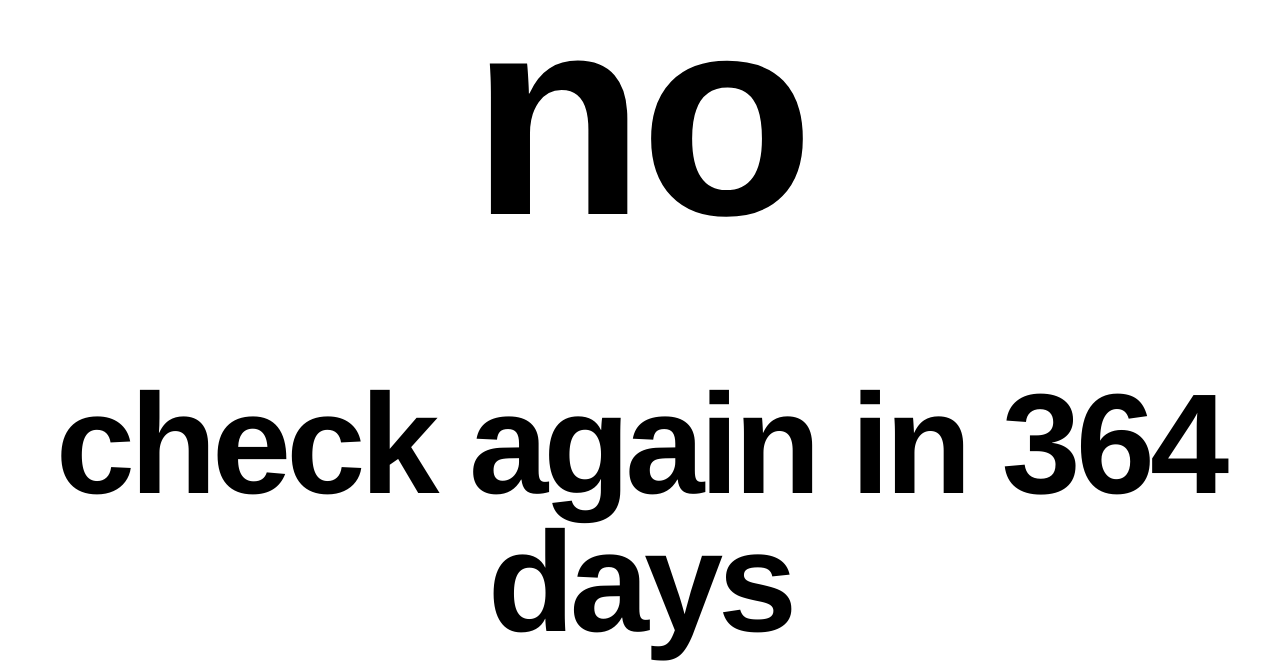
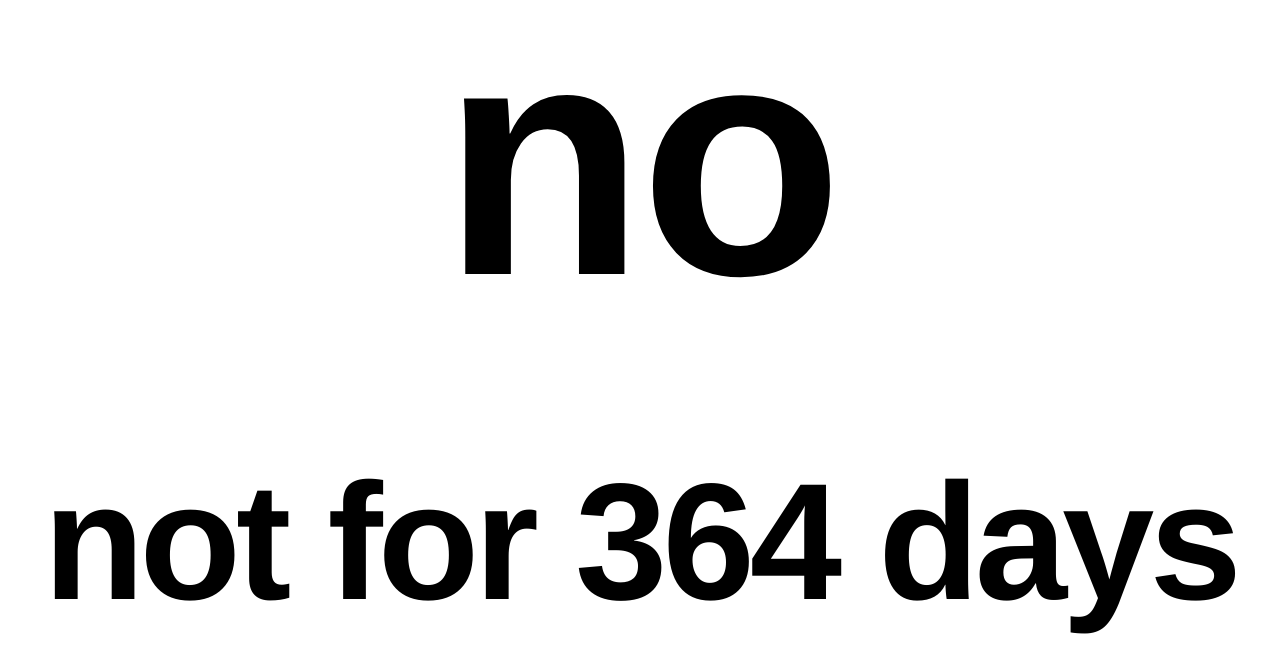
Before and after one commit to docalvinandrachelhaveababy/docalvinandrachelhaveababy.github.io, a plain HTML site: page index.html in a window 1280 px wide. Shown: the part 145-806 px from the top of the page. Drawn offline with Linux system fonts and the light colour scheme.

Commit message:
less verbose

```diff
--- a/index.html
+++ b/index.html
@@ -67,7 +67,7 @@ div#answer {
  var timeDiff = Math.abs(date.getTime() - now.getTime());
 var diffDays = Math.ceil(timeDiff / (1000 * 3600 * 24));
  if(now<date){
- 	answer = '<h1>no</h1> check again in '+diffDays+' days';
+ 	answer = '<h1>no</h1> not for '+diffDays+' days';
  }else if (now>date){
  	answer = '<h1>yes</h1> for '+diffDays+' days now';
  }
```
